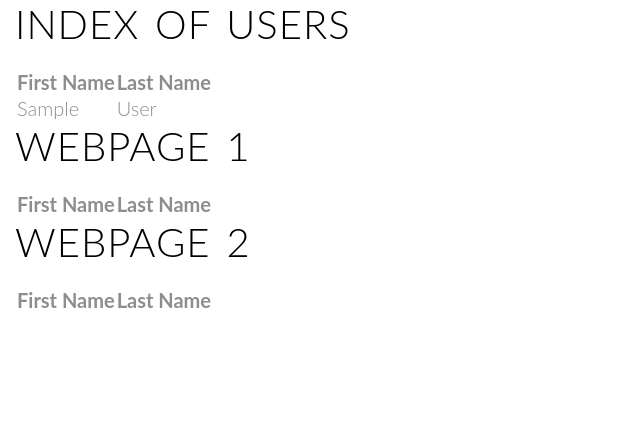
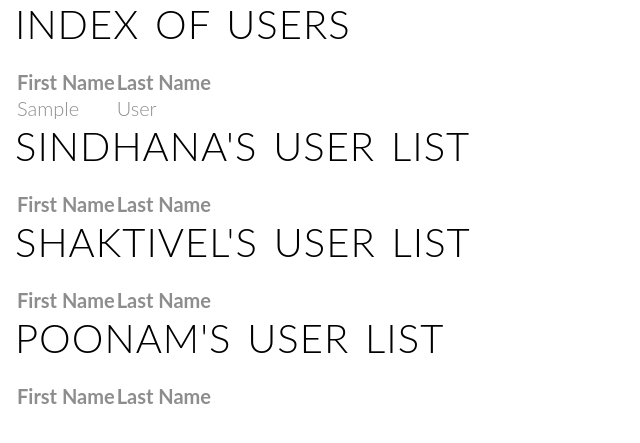
Before and after one commit to JainUjjwal/OmniFoods-website, a PHP site: page /user-list.php in a window 1280 px wide. Shown: the top 443 px of the page, without its empty margins (0-640 px from the left). Run offline with PHP 8.4, Linux system fonts and the light colour scheme; tables that the repository leaves empty or names only in its code hold one stand-in row (values such as "Sample post"); data that the repository does not hold is empty.

Commit message:
Curl completed

```diff
--- a/user-index.php
+++ b/user-index.php
@@ -45,9 +45,9 @@
         let displayValues = '';
         for (i = 0; i < Fnames.length; i++) {
             displayValues += `<div class = "information">${Fnames[i]} ${Lnames[i]} </div>`
-
         }
-        $('#results').html(displayValues);
+        // $('#results').html(displayValues);
+        document.getElementById('results').innerHTML = displayValues
     </script>
 </body>
 
--- a/user-list.php
+++ b/user-list.php
@@ -24,11 +24,11 @@
         array_push($LnameArray, $Lname);
     }
 
-
+    $arr = array("Sindhana's user list","Shaktivel's user list","Poonam's user list");
     //Create a cURL handle.
     $webpages = array();
-    $urls = array('http://skyvah.com/user-list-skyvah/', 'https://www.hikelife.org/appusers.php');
-    for ($x = 0; $x < 2; $x++) {
+    $urls = array('http://skyvah.com/user-list-skyvah/', 'https://www.hikelife.org/appusers.php', 'http://py-projects.com/appUsers.php');
+    for ($x = 0; $x < 3; $x++) {
 
         $ch = curl_init($urls[$x]);
         curl_setopt($ch, CURLOPT_RETURNTRANSFER, 1);
@@ -62,11 +62,13 @@
         $('#My_Users').html(displayValues);
 
         let newWeb = <?php echo json_encode($webpages); ?>;
+        let arr2 = <?php echo json_encode($arr);?>
+        // console.log(newWeb[1])
         const parser = new DOMParser();
         let data_to_show = ''
         $('#other_users').html('')
         for (j = 0; j < newWeb.length; j++) {
-            data_to_show += `<h1 style='color:black'>WebPage ${j+1}</h1>`
+            data_to_show += `<h1 style='color:black'> ${arr2[j]}</h1>`
             data_to_show += `<table><tr><th>First Name</th><th>Last Name</th></tr>`
             let doc = parser.parseFromString(newWeb[j], "text/html");
             let arr = doc.getElementsByClassName('information')
```
